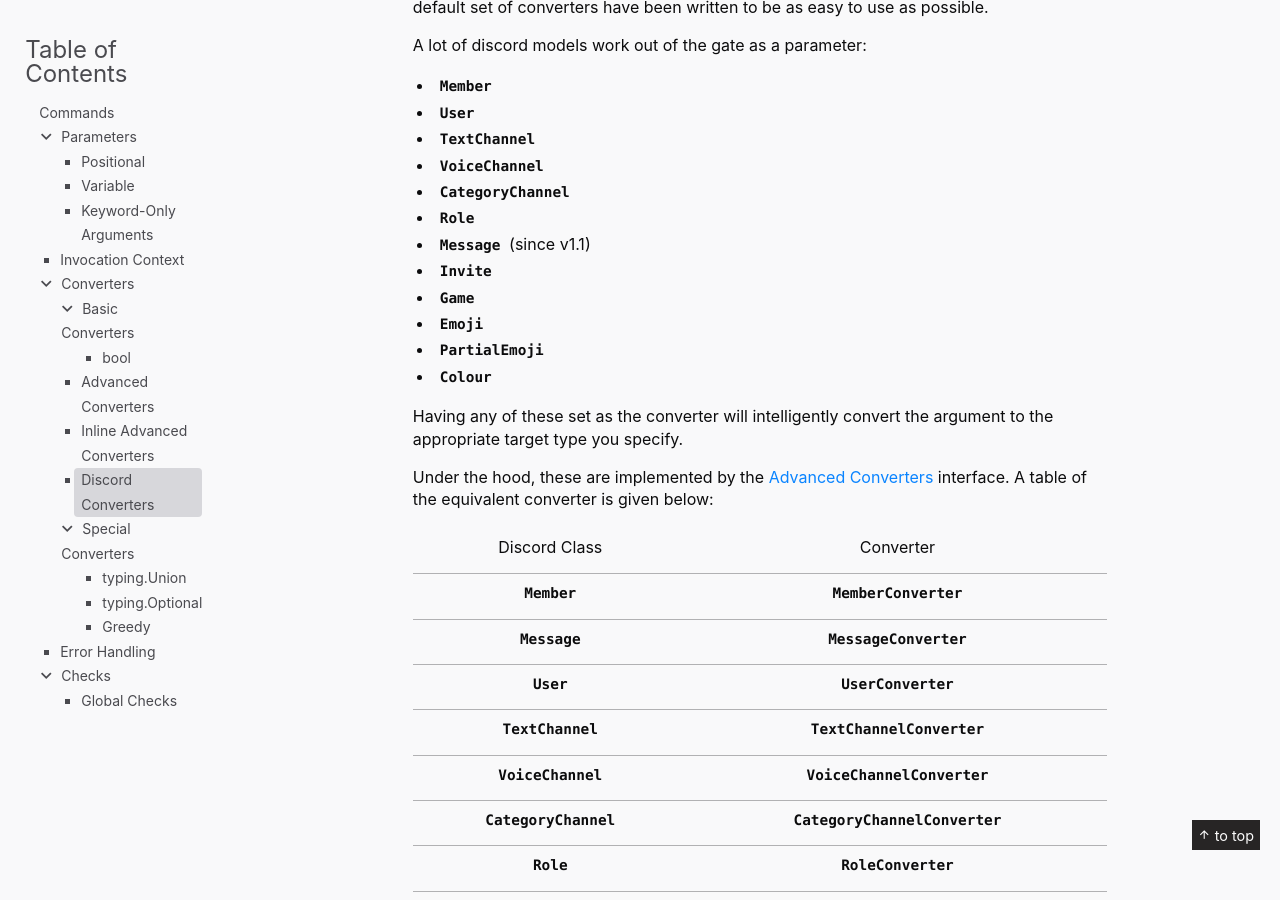
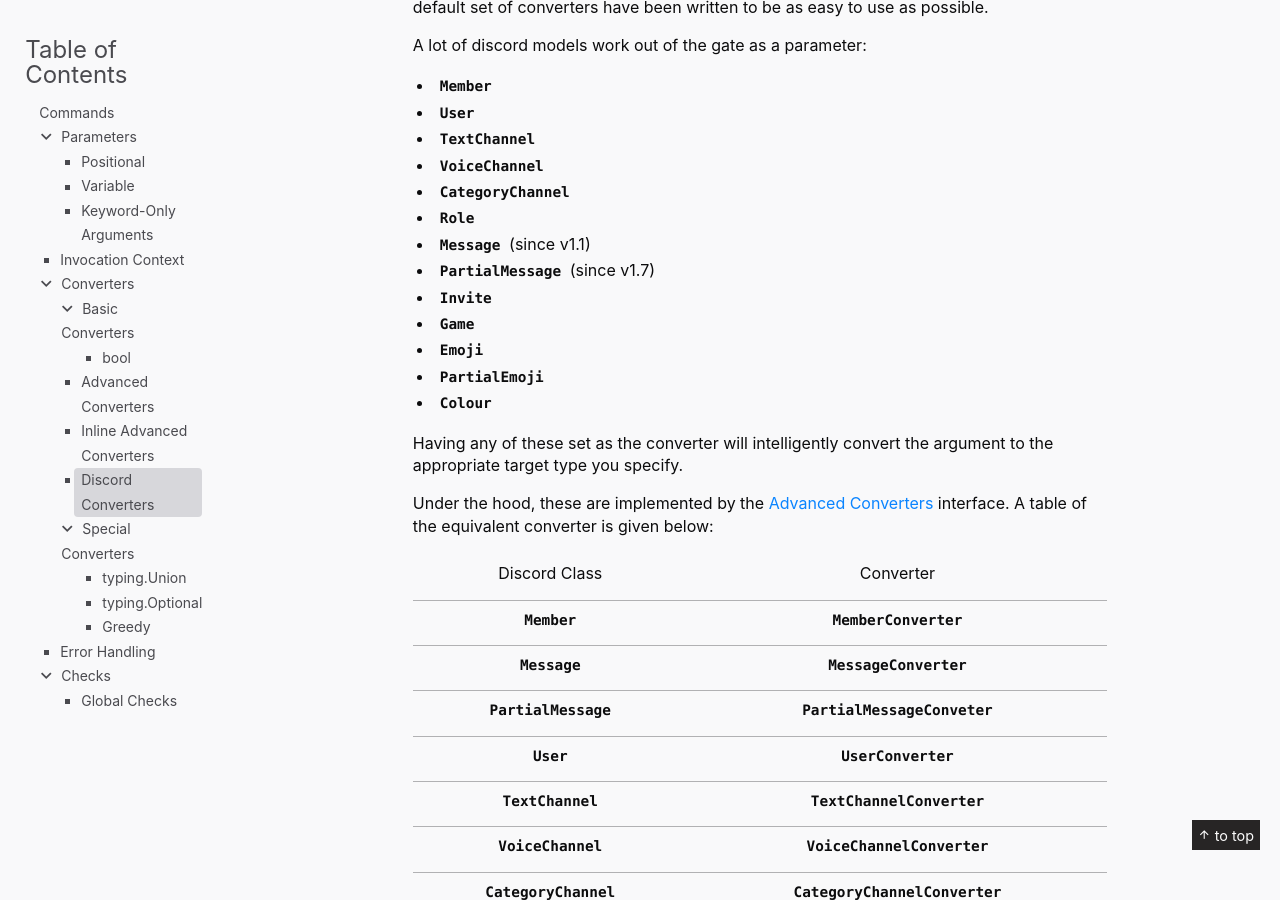
Before and after one commit to Rapptz/discord.py, a Sphinx documentation site: the page built from docs/ext/commands/commands.rst, in a window 1280 px wide and 900 px high, scrolled down 8483 px. Built offline with Sphinx 7.4.7, drawn with Linux system fonts in a browser that asks for light colours.

Commit message:
[commands] document PartialMessageConverter

```diff
--- a/docs/ext/commands/api.rst
+++ b/docs/ext/commands/api.rst
@@ -281,6 +281,9 @@ Converters
 .. autoclass:: discord.ext.commands.MessageConverter
     :members:
 
+.. autoclass:: discord.ext.commands.PartialMessageConverter
+    :members:
+
 .. autoclass:: discord.ext.commands.TextChannelConverter
     :members:
 
--- a/docs/ext/commands/commands.rst
+++ b/docs/ext/commands/commands.rst
@@ -378,6 +378,7 @@ A lot of discord models work out of the gate as a parameter:
 - :class:`CategoryChannel`
 - :class:`Role`
 - :class:`Message` (since v1.1)
+- :class:`PartialMessage` (since v1.7)
 - :class:`Invite`
 - :class:`Game`
 - :class:`Emoji`
@@ -396,6 +397,8 @@ converter is given below:
 | :class:`Member`          | :class:`~ext.commands.MemberConverter`          |
 +--------------------------+-------------------------------------------------+
 | :class:`Message`         | :class:`~ext.commands.MessageConverter`         |
++--------------------------+-------------------------------------------------+
+| :class:`PartialMessage`  | :class:`~ext.commands.PartialMessageConveter`   |
 +--------------------------+-------------------------------------------------+
 | :class:`User`            | :class:`~ext.commands.UserConverter`            |
 +--------------------------+-------------------------------------------------+
```
